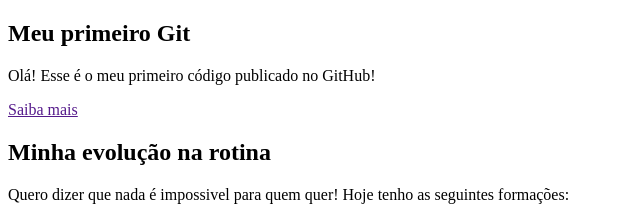
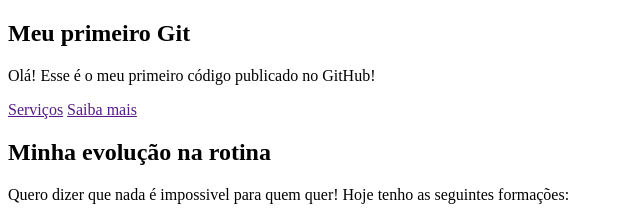
Before and after one commit to zxF3n1xz/Modulo-Git, a plain HTML site: page index.html in a window 1280 px wide. Shown: the top 217 px of the page, 0-640 px from the left. Drawn offline with Linux system fonts and the light colour scheme.

Commit message:
Update index.html

```diff
--- a/index.html
+++ b/index.html
@@ -10,6 +10,7 @@
         <h2>Meu primeiro Git</h2>
         <p>Olá! Esse é o meu primeiro código publicado no GitHub!</p>
         <nav>
+            <a href="">Serviços</a>
             <a href="">Saiba mais</a>
         </nav>
     </header>
```
